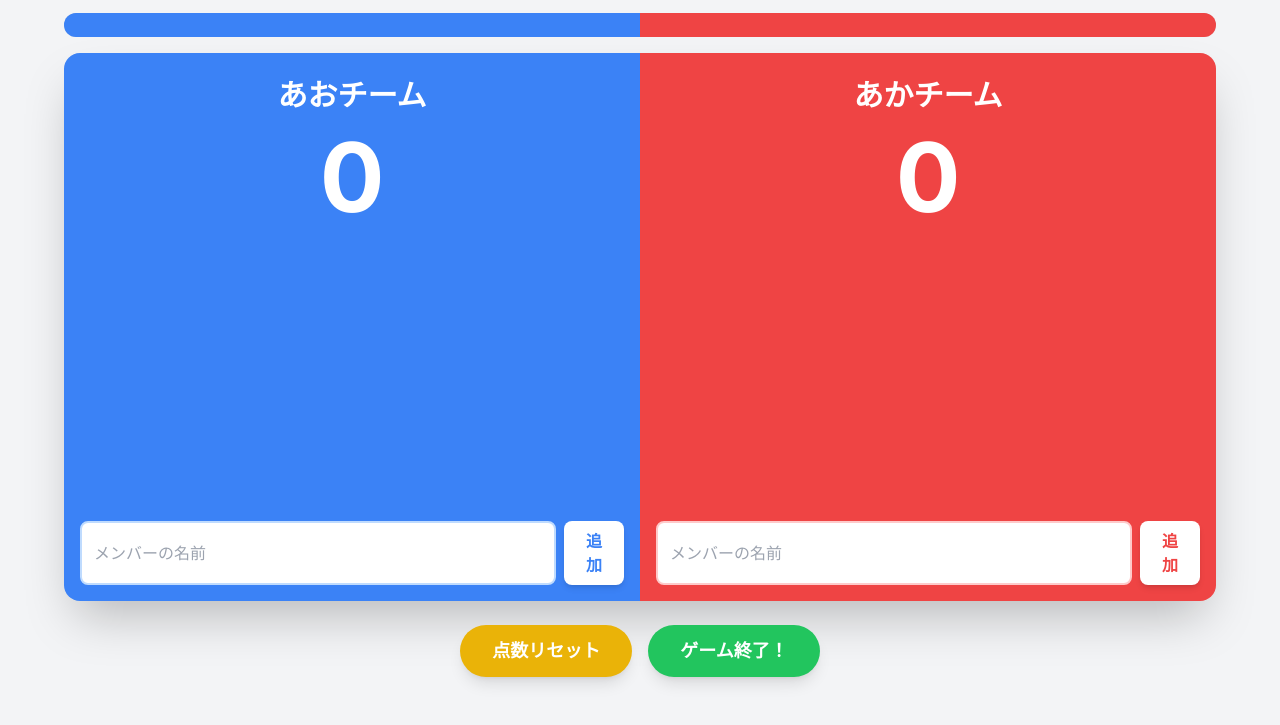
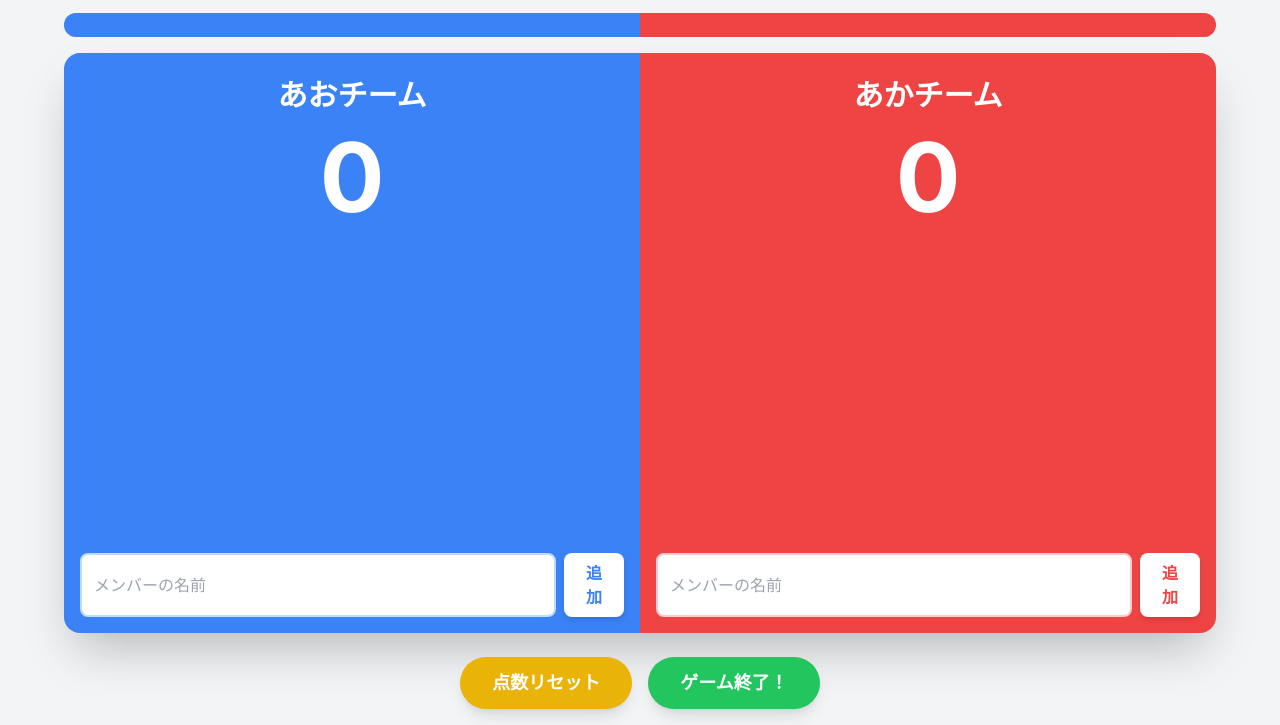
Before and after one commit to y-sensei-lab/y-sensei-lab.github.io, a plain HTML site: page scoreboard/index.html in a window 1280 px wide. Shown: the part 75-800 px from the top of the page. Drawn offline with nearby package versions, Linux system fonts and the light colour scheme; a web font is replaced by a local one.

Commit message:
Add files via upload

```diff
--- a/scoreboard/index.html
+++ b/scoreboard/index.html
@@ -48,7 +48,7 @@
     </style>
 </head>
 <!-- モバイルとPCの両方で上下に十分な余白を追加 -->
-<body class="bg-gray-100 h-screen flex flex-col items-center justify-center px-2 pt-8 pb-4 sm:px-4 sm:pt-8 sm:pb-12">
+<body class="bg-gray-100 h-screen flex flex-col items-center justify-center px-2 pt-8 pb-4 sm:px-4 sm:pt-8 sm:pb-4">
 
     <h1 class="text-3xl md:text-4xl font-bold text-gray-800 mb-2 md:mb-4 flex-shrink-0" style="font-family: 'Mochiy Pop One', sans-serif;">スコアトラッカー</h1>
 
```
